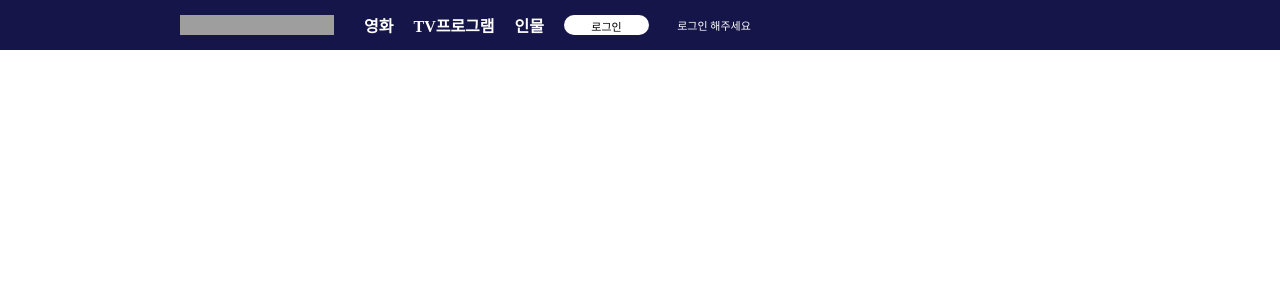
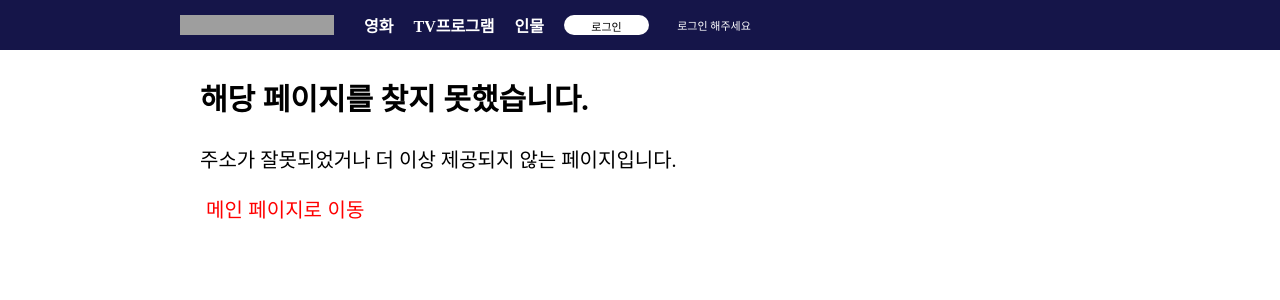
Before and after one commit to ssen021/TMBC, a React (Create React App) app: page / in a window 1280 px wide. Shown: the top 300 px of the page. Built offline with nearby package versions, Linux system fonts and the light colour scheme; grey boxes are pictures that could not be loaded.

Commit message:
6st_mission

```diff
--- a/src/App.js
+++ b/src/App.js
@@ -18,6 +18,7 @@ function App() {
           <Route path="/TV" element={<TV />} />
           <Route path="/Celebrity" element={<Celebrity />} />
           <Route path="/movie/:title" element={<MovieDetail />} />
+          <Route path="/*" element={<NotFound />} />s
         </Routes>
       </BrowserRouter>
     </div>
--- a/src/components/LoginControl.jsx
+++ b/src/components/LoginControl.jsx
@@ -1,4 +1,40 @@
-import React, { Component } from "react";
+import React, { useState } from "react";
+import { LoginBox, StyledParagraph, Button } from "./LoginControl.style";
+
+const LoginControl = () => {
+  const [isLoggedIn, setIsLoggedIn] = useState(false);
+
+  const handleLoginClick = () => {
+    setIsLoggedIn(true);
+  };
+
+  const handleLogoutClick = () => {
+    setIsLoggedIn(false);
+  };
+
+  let button;
+  if (isLoggedIn) {
+    button = <Button onClick={handleLogoutClick}>로그아웃</Button>;
+  } else {
+    button = <Button onClick={handleLoginClick}>로그인</Button>;
+  }
+
+  return (
+    <LoginBox>
+      {button}
+      {isLoggedIn ? (
+        <StyledParagraph>환영합니다!</StyledParagraph>
+      ) : (
+        <StyledParagraph>로그인 해주세요</StyledParagraph>
+      )}
+    </LoginBox>
+  );
+};
+
+export default LoginControl;
+
+//5주차 login
+/*import React, { Component } from "react";
 import { LoginBox, StyledParagraph, Button } from "./LoginControl.style";
 
 class LoginControl extends Component {
@@ -40,4 +76,4 @@ class LoginControl extends Component {
   }
 }
 
-export default LoginControl;
+export default LoginControl;*/
--- a/src/pages/Home.jsx
+++ b/src/pages/Home.jsx
@@ -5,6 +5,7 @@ export default function Home() {
   return (
     <div>
       <AdPage />
+      <h2>Home</h2>
     </div>
   );
 }
--- a/src/pages/Movies.style.jsx
+++ b/src/pages/Movies.style.jsx
@@ -25,3 +25,23 @@ export const DetailPoster = styled.img`
   width: 300px;
   height: 450px;
 `;
+
+export const NotFoundInfo = styled.div`
+  margin-left: 200px;
+
+  h2 {
+    font-size: 30px;
+  }
+
+  p {
+    font-size: 20px;
+  }
+
+  button {
+    font-size: 20px;
+    border: none;
+    background-color: transparent;
+    color: red;
+    cursor: pointer;
+  }
+`;
--- a/src/pages/NotFound.jsx
+++ b/src/pages/NotFound.jsx
@@ -1,5 +1,18 @@
 import React from "react";
+import { useNavigate } from "react-router-dom";
+import { NotFoundInfo } from "./Movies.style";
 
 export default function NotFound() {
-  return <div></div>;
+  const navigate = useNavigate();
+
+  const handleHome = () => {
+    navigate("/Home");
+  };
+  return (
+    <NotFoundInfo>
+      <h2>해당 페이지를 찾지 못했습니다.</h2>
+      <p>주소가 잘못되었거나 더 이상 제공되지 않는 페이지입니다.</p>
+      <button onClick={handleHome}>메인 페이지로 이동</button>
+    </NotFoundInfo>
+  );
 }
```
